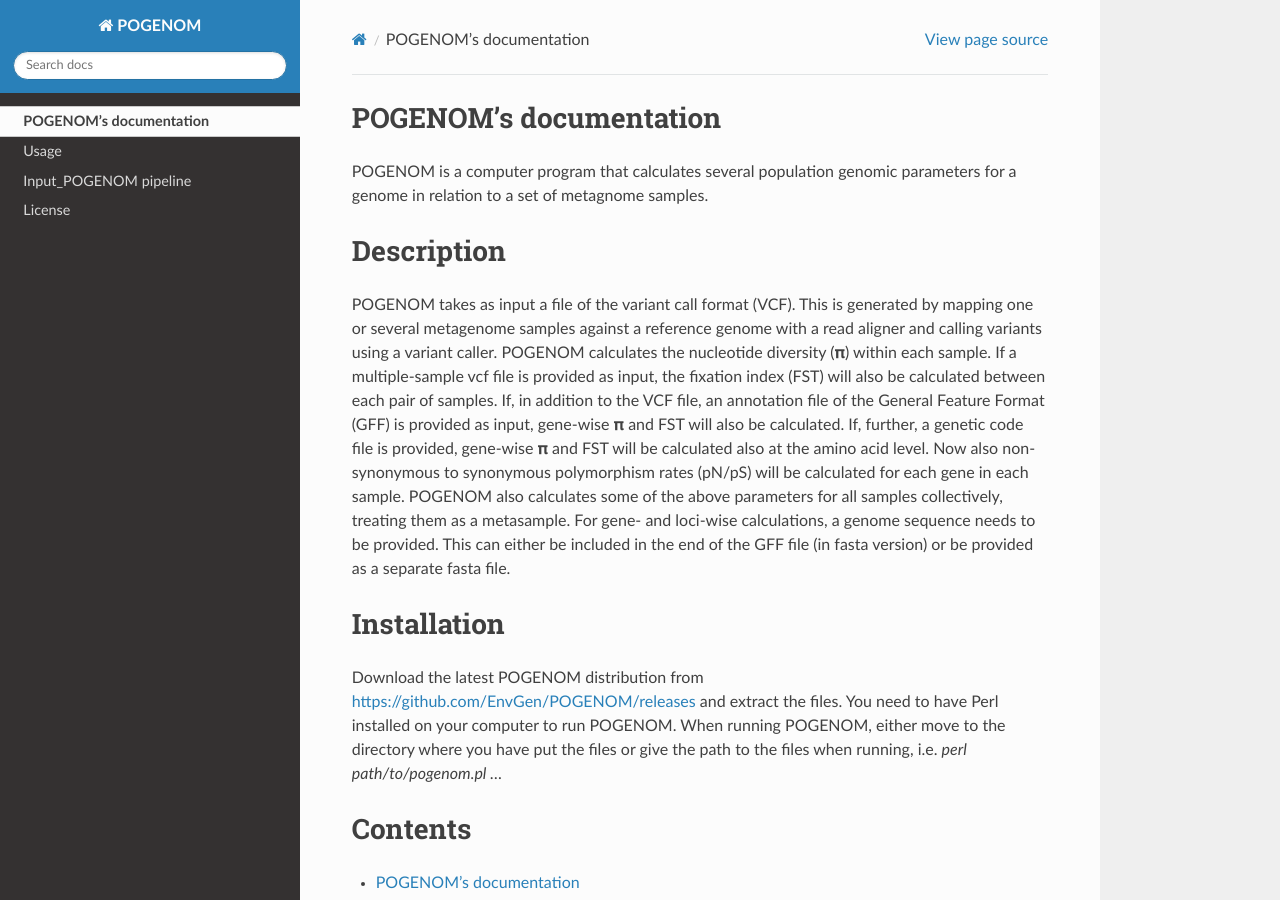
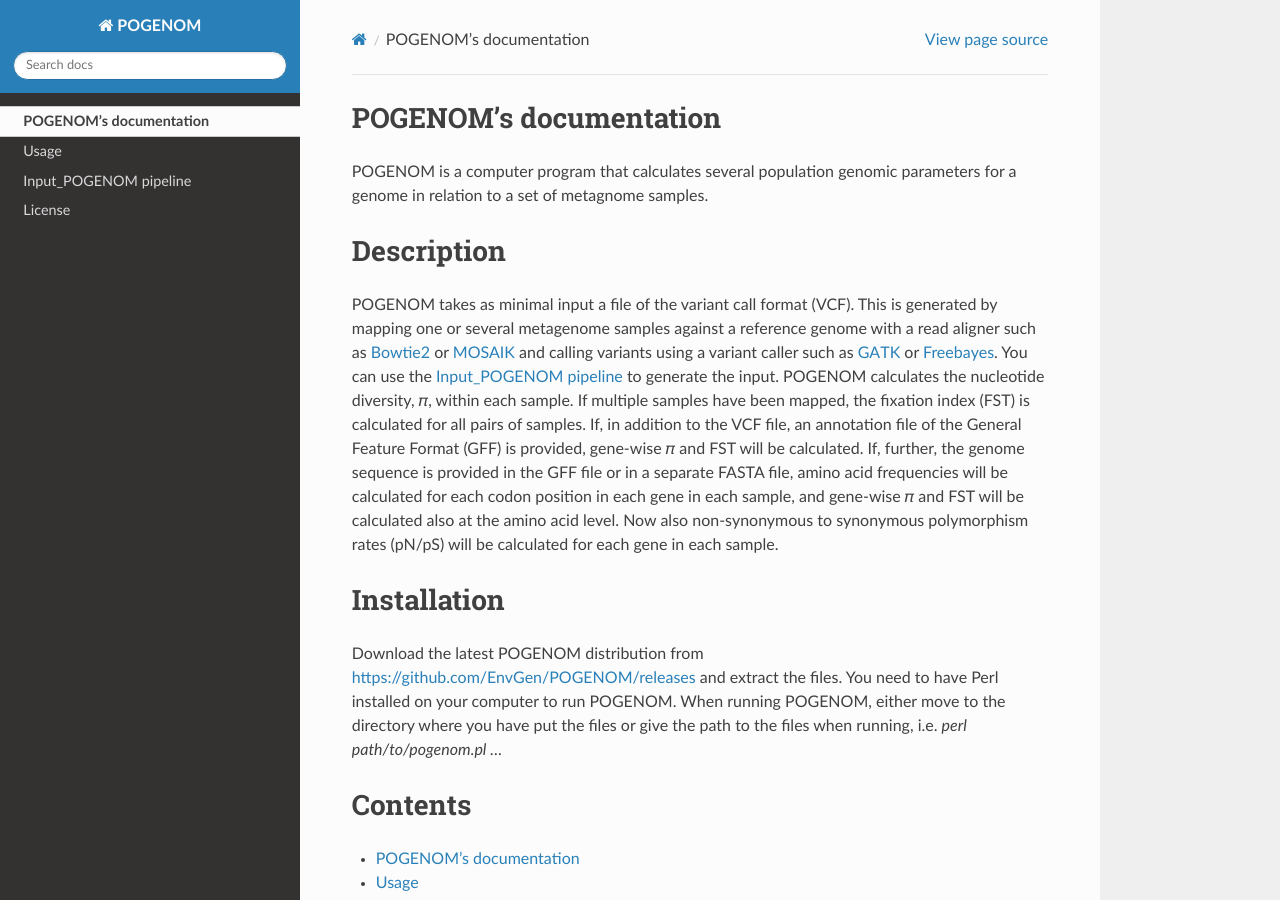
Before and after one commit to EnvGen/POGENOM, a Sphinx documentation site: the page built from docs/source/index.rst, in a window 1280 px wide and 900 px high. Built offline with Sphinx 7.4.7 and the Read the Docs theme 2.0.0, drawn with Linux system fonts in a browser that asks for light colours.

Commit message:
Update index.rst

```diff
--- a/docs/source/index.rst
+++ b/docs/source/index.rst
@@ -6,8 +6,7 @@
 
 Description
 ===========
-
-POGENOM takes as input a file of the variant call format (VCF). This is generated by mapping one or several metagenome samples against a reference genome with a read aligner and calling variants using a variant caller. POGENOM calculates the nucleotide diversity (𝛑) within each sample. If a multiple-sample vcf file is provided as input, the fixation index (FST) will also be calculated between each pair of samples. If, in addition to the VCF file, an annotation file of the General Feature Format (GFF) is provided as input, gene-wise 𝛑 and FST will also be calculated. If, further, a genetic code file is provided, gene-wise 𝛑 and FST will be calculated also at the amino acid level. Now also non-synonymous to synonymous polymorphism rates (pN/pS) will be calculated for each gene in each sample. POGENOM also calculates some of the above parameters for all samples collectively, treating them as a metasample. For gene- and loci-wise calculations, a genome sequence needs to be provided. This can either be included in the end of the GFF file (in fasta version) or be provided as a separate fasta file.
+POGENOM takes as minimal input a file of the variant call format (VCF). This is generated by mapping one or several metagenome samples against a reference genome with a read aligner such as `Bowtie2 <http://bowtie-bio.sourceforge.net/bowtie2/>`__ or `MOSAIK <https://github.com/wanpinglee/MOSAIK>`__ and calling variants using a variant caller such as `GATK <https://github.com/broadinstitute/gatk>`__ or `Freebayes <https://github.com/ekg/freebayes>`__. You can use the :doc:`Input_POGENOM` to generate the input. POGENOM calculates the nucleotide diversity, 𝜋, within each sample. If multiple samples have been mapped, the fixation index (FST) is calculated for all pairs of samples. If, in addition to the VCF file, an annotation file of the General Feature Format (GFF) is provided, gene-wise 𝜋 and FST will be calculated. If, further, the genome sequence is provided in the GFF file or in a separate FASTA file, amino acid frequencies will be calculated for each codon position in each gene in each sample, and gene-wise 𝜋 and FST will be calculated also at the amino acid level. Now also non-synonymous to synonymous polymorphism rates (pN/pS) will be calculated for each gene in each sample.
 
 Installation
 ============
```
